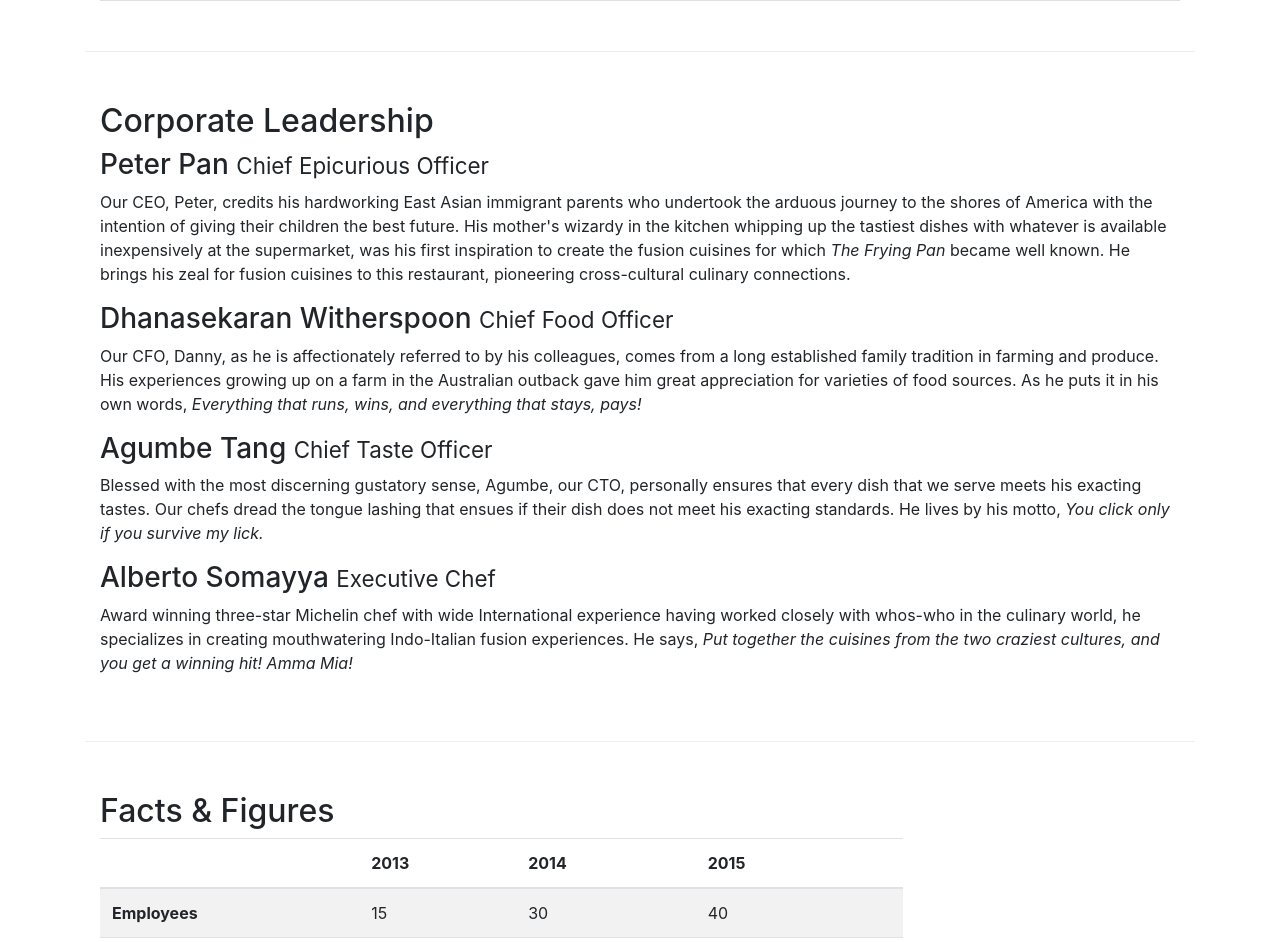
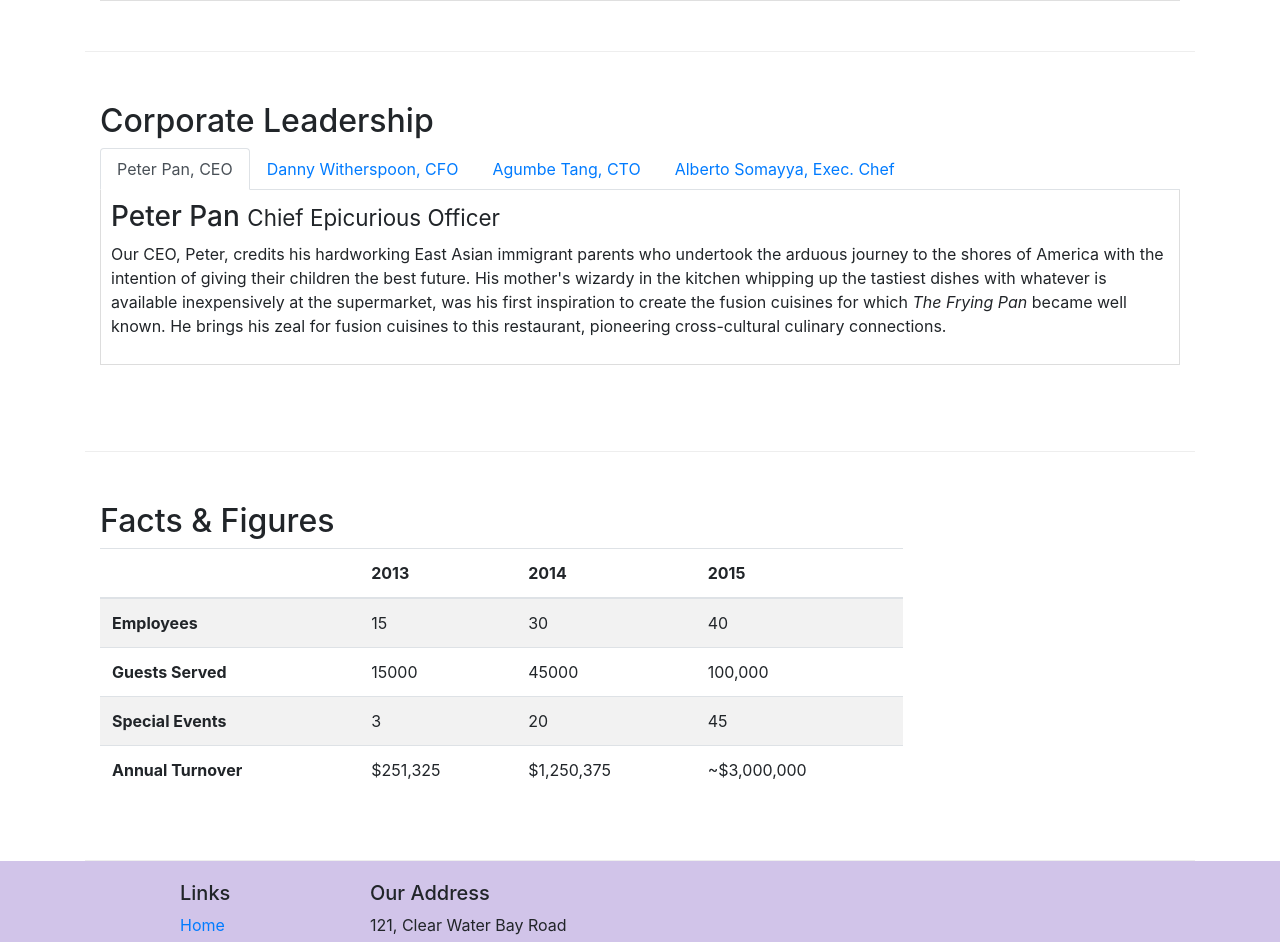
Before and after one commit to owolabiezekiel/bootstrap4, a website: page aboutus.html in a window 1280 px wide. Shown: the part 859-1801 px from the top of the page. Drawn offline with nearby package versions, Linux system fonts and the light colour scheme.

Commit message:
week three: Tabs

```diff
--- a/aboutus.html
+++ b/aboutus.html
@@ -100,21 +100,55 @@
 
 
 
-        <div class="row row-content align-items-center">
+        <div class="row row-content align-self-center">
             <div class="col col-md-12">
                 <h2>Corporate Leadership</h2>
-                <h3>Peter Pan <small>Chief Epicurious Officer</small></h3>
-                <p class="hidden-xs-down">Our CEO, Peter, credits his hardworking East Asian immigrant parents who undertook the arduous journey to the shores of America with the intention of giving their children the best future. His mother's wizardy in the kitchen whipping up
-                    the tastiest dishes with whatever is available inexpensively at the supermarket, was his first inspiration to create the fusion cuisines for which <em>The Frying Pan</em> became well known. He brings his zeal for fusion cuisines to
-                    this restaurant, pioneering cross-cultural culinary connections.</p>
-                <h3>Dhanasekaran Witherspoon <small>Chief Food Officer</small></h3>
-                <p class="hidden-xs-down">Our CFO, Danny, as he is affectionately referred to by his colleagues, comes from a long established family tradition in farming and produce. His experiences growing up on a farm in the Australian outback gave him great appreciation for
-                    varieties of food sources. As he puts it in his own words, <em>Everything that runs, wins, and everything that stays, pays!</em></p>
-                <h3>Agumbe Tang <small>Chief Taste Officer</small></h3>
-                <p class="hidden-xs-down">Blessed with the most discerning gustatory sense, Agumbe, our CTO, personally ensures that every dish that we serve meets his exacting tastes. Our chefs dread the tongue lashing that ensues if their dish does not meet his exacting standards.
-                    He lives by his motto, <em>You click only if you survive my lick.</em></p>
-                <h3>Alberto Somayya <small>Executive Chef</small></h3>
-                <p class="hidden-xs-down">Award winning three-star Michelin chef with wide International experience having worked closely with whos-who in the culinary world, he specializes in creating mouthwatering Indo-Italian fusion experiences. He says, <em>Put together the cuisines from the two craziest cultures, and you get a winning hit! Amma Mia!</em></p>
+
+                <ul class="nav nav-tabs">
+                    <li class="nav-item">
+                        <a class="nav-link active" href="#peter" role="tab" data-toggle="tab">Peter Pan, CEO</a>
+                    </li>
+                    <li class="nav-item">
+                        <a class="nav-link" href="#danny" role="tab" data-toggle="tab">Danny Witherspoon, CFO</a>
+                    </li>
+                    <li class="nav-item">
+                        <a class="nav-link" href="#agumbe" role="tab" data-toggle="tab">Agumbe Tang, CTO</a>
+                    </li>
+                    <li class="nav-item">
+                        <a class="nav-link" href="#alberto" role="tab" data-toggle="tab">Alberto Somayya, Exec. Chef</a>
+                    </li>
+                </ul>
+
+                <div class="tab-content">
+                    <div role="tabpanel" class="tab-pane fade show active" id="peter">
+                        <h3>Peter Pan <small>Chief Epicurious Officer</small></h3>
+                        <p class="hidden-xs-down">Our CEO, Peter, credits his hardworking East Asian immigrant parents who undertook the arduous journey to the shores of America with the intention of giving their children the best future. His mother's wizardy in the kitchen whipping
+                            up the tastiest dishes with whatever is available inexpensively at the supermarket, was his first inspiration to create the fusion cuisines for which <em>The Frying Pan</em> became well known. He brings his zeal for fusion
+                            cuisines to this restaurant, pioneering cross-cultural culinary connections.
+                        </p>
+                    </div>
+
+                    <div role="tabpanel" class="tab-pane fade" id="danny">
+                        <h3>Dhanasekaran Witherspoon <small>Chief Food Officer</small></h3>
+                        <p class="hidden-xs-down">Our CFO, Danny, as he is affectionately referred to by his colleagues, comes from a long established family tradition in farming and produce. His experiences growing up on a farm in the Australian outback gave him great appreciation
+                            for varieties of food sources. As he puts it in his own words, <em>Everything that runs, wins, and everything that stays, pays!</em>
+                        </p>
+                    </div>
+
+                    <div role="tabpanel" class="tab-pane fade" id="agumbe">
+                        <h3>Agumbe Tang <small>Chief Taste Officer</small></h3>
+                        <p class="hidden-xs-down">Blessed with the most discerning gustatory sense, Agumbe, our CTO, personally ensures that every dish that we serve meets his exacting tastes. Our chefs dread the tongue lashing that ensues if their dish does not meet his exacting
+                            standards. He lives by his motto, <em>You click only if you survive my lick.</em>
+                        </p>
+                    </div>
+
+                    <div role="tabpanel" class="tab-pane fade" id="alberto">
+                        <h3>Alberto Somayya <small>Executive Chef</small></h3>
+                        <p class="hidden-xs-down">Award winning three-star Michelin chef with wide International experience having worked closely with whos-who in the culinary world, he specializes in creating mouthwatering Indo-Italian fusion experiences. He says, <em>Put together the cuisines from the two craziest cultures, and you get a winning hit! Amma Mia!</em>
+                        </p>
+                    </div>
+
+                </div>
             </div>
         </div>
 
--- a/css/styles.css
+++ b/css/styles.css
@@ -49,3 +49,10 @@ body {
 .card-header {
     border-radius: 0px;
 }
+
+.tab-content {
+    border-left: 1px solid #ddd;
+    border-right: 1px solid #ddd;
+    border-bottom: 1px solid #ddd;
+    padding: 10px;
+}
```
